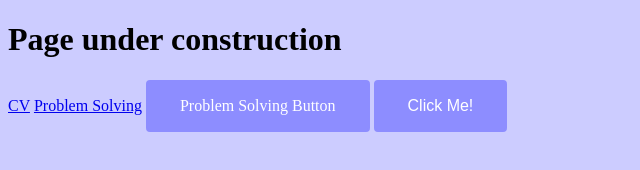
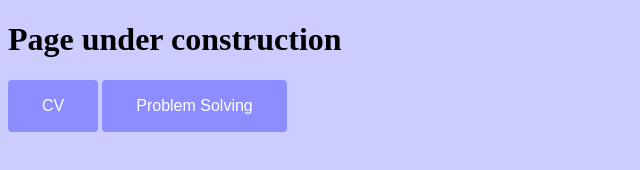
Before and after one commit to FinnLidbetter/FinnLidbetter.github.io, a plain HTML site: page index.html in a window 1280 px wide. Shown: the whole page, without its empty margins (0-640 px from the left). Drawn offline with Linux system fonts and the light colour scheme.

Commit message:
Good buttons

```diff
--- a/css/theme.css
+++ b/css/theme.css
@@ -37,6 +37,7 @@ button {
 button:hover {
   background-color: white;
   color: #8D8DFF;
+  cursor: pointer;
 }
 a.button {
     -webkit-appearance: button;
--- a/index.html
+++ b/index.html
@@ -5,9 +5,7 @@
   </head>
   <body id="page1">
     <h1>Page under construction</h1>
-    <a href="cvPage.html">CV</a>
-    <a href="problemSolving.html">Problem Solving</a>
-    <a class="button" href="cvPage.html">Problem Solving Button</a>
-    <button onclick="location.href='cvPage.html'" type="button">Click Me!</button>
+    <button onclick="location.href='cvPage.html'" type="button">CV</button>
+    <button onclick="location.href='problemSolving.html'" type="button">Problem Solving</button>
   </body>
 </html>
```
